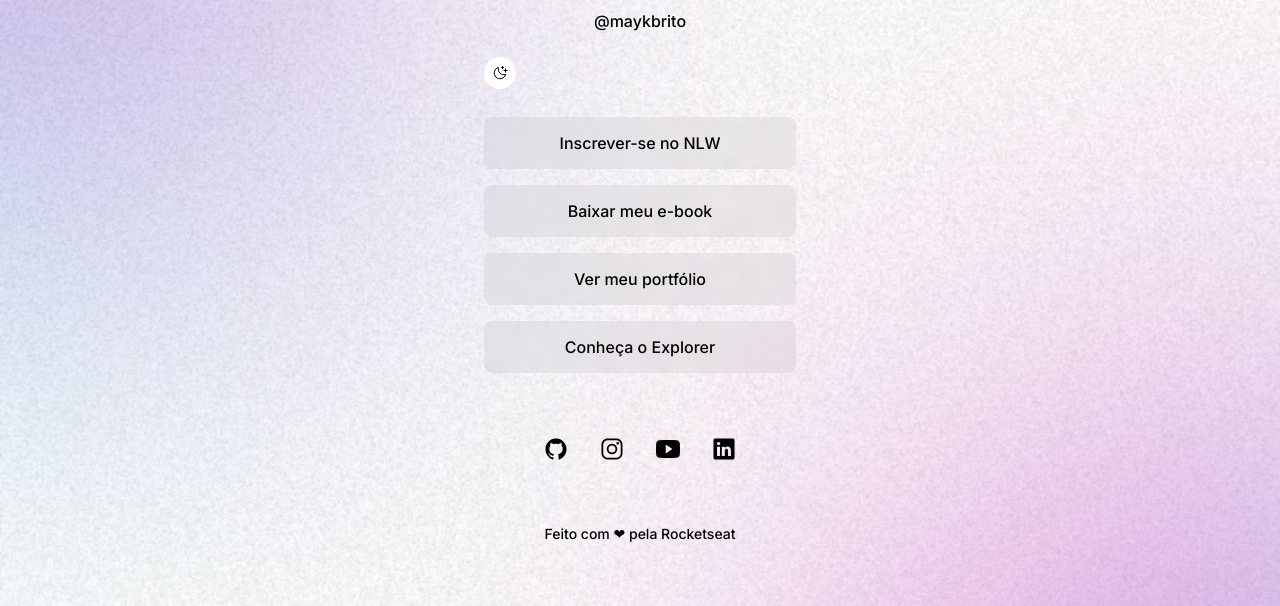
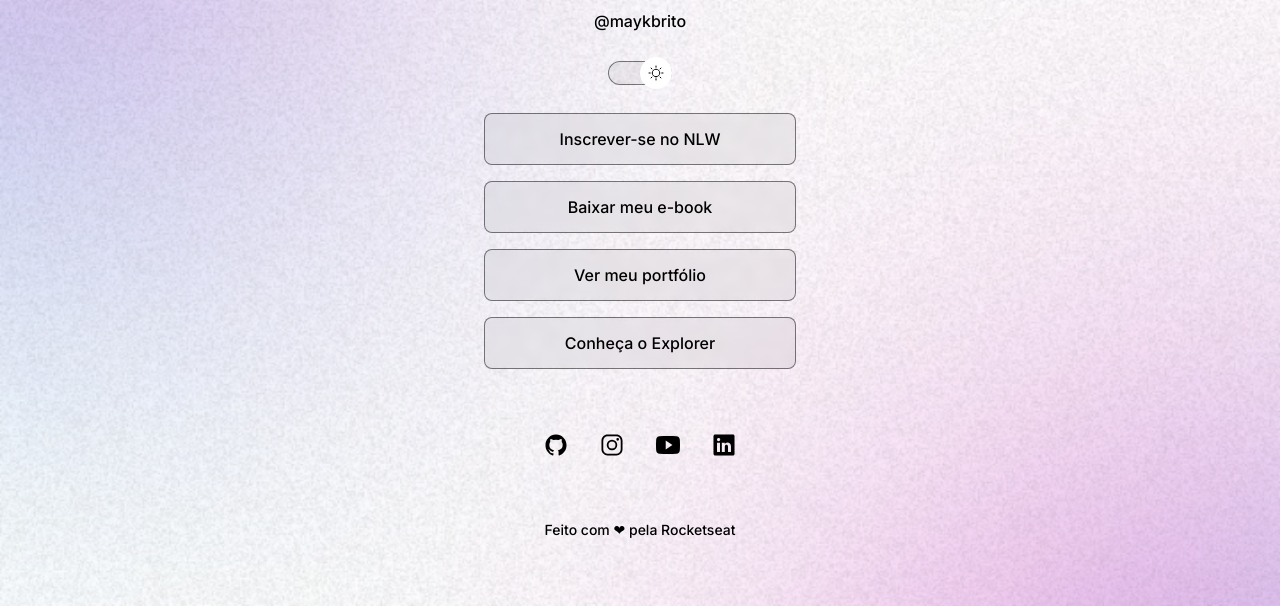
Before and after one commit to gabriellesote/projeto-discover, a plain HTML site: page index.html in a window 1280 px wide. Shown: the part 194-800 px from the top of the page. Drawn offline with nearby package versions, Linux system fonts and the light colour scheme.

Commit message:
Dark and light mode functionality added with javascript

```diff
--- a/estilo/style.css
+++ b/estilo/style.css
@@ -21,16 +21,18 @@
     --surface-color: rgba(255, 255, 255, 0.1);
     --surface-color-hover: rgba(255, 255, 255, 0.02);
     --highlight-color: rgba(255, 255, 255, 0.2);
+    --switch-bg-url: url(../assets/moon-stars.svg);
 }
 
 /* Light Mode */
 .light {
     --text-color: #000000;
     --bg-url: url(../assets/bg-mobile-light.jpg);
-    --stroke-color: (0, 0, 0, 0.5);
+    --stroke-color: rgba(0, 0, 0, 0.5);
     --surface-color: rgba(0, 0, 0, 0.05);
     --surface-color-hover: rgba(0, 0, 0, 0.02);
     --highlight-color: rgba(0, 0, 0, 0.1);
+    --switch-bg-url: url(../assets/sun.svg);
 }
 
 /*  Corpo / Seção */
@@ -61,14 +63,41 @@ section#container {
     margin-top: 8px;
 }
 /* Switch */
+#switch{
+    position: relative;
+    width: 64px;
+    margin: 4px auto;
+
+}
 
 #switch button{
     width: 32px;
     height: 32px;
-    background: white url(../assets/moon-stars.svg) no-repeat center;
+    background: white var(--switch-bg-url) no-repeat center;
     border: 0;
     border-radius: 50%;
+    position: absolute;
+    z-index: 1;
+    top: 50%;
+    left: 0;
+    transform: translateY(-50%);
 
+
+}
+.light #switch button{
+    right: 0;
+    left: initial;
+
+}
+
+#switch span{
+    display: block;
+    width: 64px;
+    height: 24px;
+    background:  var(--surface-color);
+    border: 1px solid var(--stroke-color);
+    border-radius: 9999px;
+    -webkit-backdrop-filter: blur(4px);
 }
 
 /* Links */
@@ -79,6 +108,7 @@ article#links>ul {
     gap: 16px;
 
     padding: 24px 0px;
+
 
 }
 
@@ -96,7 +126,7 @@ article#links>ul {
     border: 1px solid var(--stroke-color);
 
     backdrop-filter: blur(4px);
-    -webki-backdrop-filter: blur(4px);
+    -webkit-backdrop-filter: blur(4px);
 
     transition: background 0.2s;
 }
--- a/index.html
+++ b/index.html
@@ -1,5 +1,5 @@
 <!DOCTYPE html>
-<html lang="pt-br" class="light">
+<html lang="pt-br" class="light ">
 
 <head>
     <link rel="preconnect" href="https://fonts.googleapis.com">
@@ -17,12 +17,12 @@
 
         <div id="profile">
 
-            <img src="./assets/avatar.png"
+            <img src="./assets/avatar-light.png"
                 alt="Foto do  Mayk Brito da Rocketseat sorrindo. Ele usa óculos, possui a barba e os cabelos pretos e esta vestindo uma camisa preta. O fundo da imagem é amarelo. ">
             <p> <a href="https://www.youtube.com/watch?v=dQw4w9WgXcQ" target="_blank">@maykbrito</a> </p>
 
         </div>
-        <div id="switch">
+        <div id="switch" onclick="toggleMode()">
             <button> </button>
             <span></span>
         </div>
@@ -63,6 +63,8 @@
 
     <script type="module" src="https://unpkg.com/ionicons@7.1.0/dist/ionicons/ionicons.esm.js"></script>
     <script nomodule src="https://unpkg.com/ionicons@7.1.0/dist/ionicons/ionicons.js"></script>
+
+    <script src="script.js"></script>
 </body>
 
 </html>
--- /dev/null
+++ b/script.js
@@ -0,0 +1,20 @@
+function toggleMode() {
+  const html = document.documentElement;
+  html.classList.toggle("light");
+
+
+//   Mudar Profile
+
+const img = document.querySelector("#profile img")
+
+
+  if (html.classList.contains("light")) {
+    img.setAttribute('src', './assets/avatar-light.png')
+    img.setAttribute('alt', ' Foto do  Mayk Brito da Rocketseat sorrindo. Ele usa óculos, possui a barba e os cabelos pretos e esta vestindo uma camisa preta. O fundo da imagem é amarelo.')
+
+  } else {
+    img.setAttribute('src', './assets/avatar.png')
+    img.setAttribute('alt', ' Foto do  Mayk Brito da Rocketseat sorrindo. Ele usa óculos preto, possui a barba e os cabelos pretos e esta vestindo uma jaqueta preta. O fundo da imagem é azul.')
+  }
+
+}
```
Also changed, not shown: assets/avatar-light.png, assets/avatar.png.
